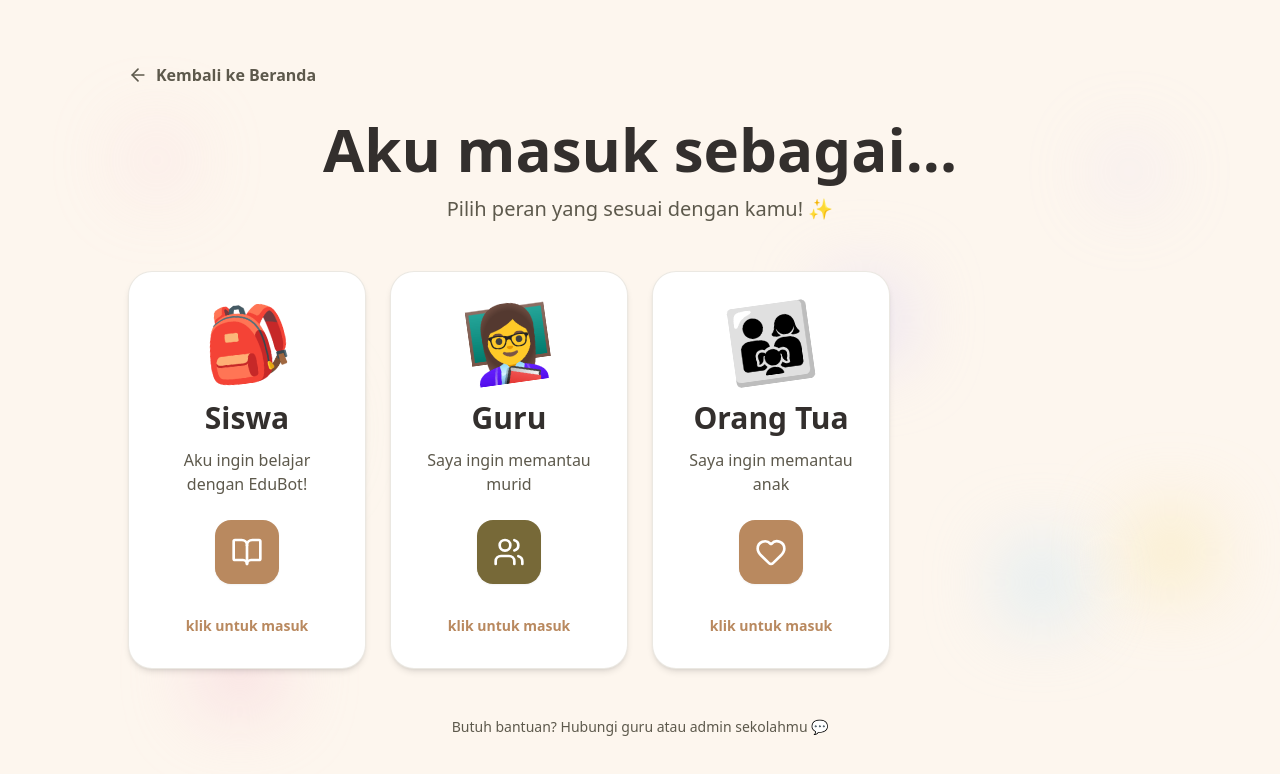
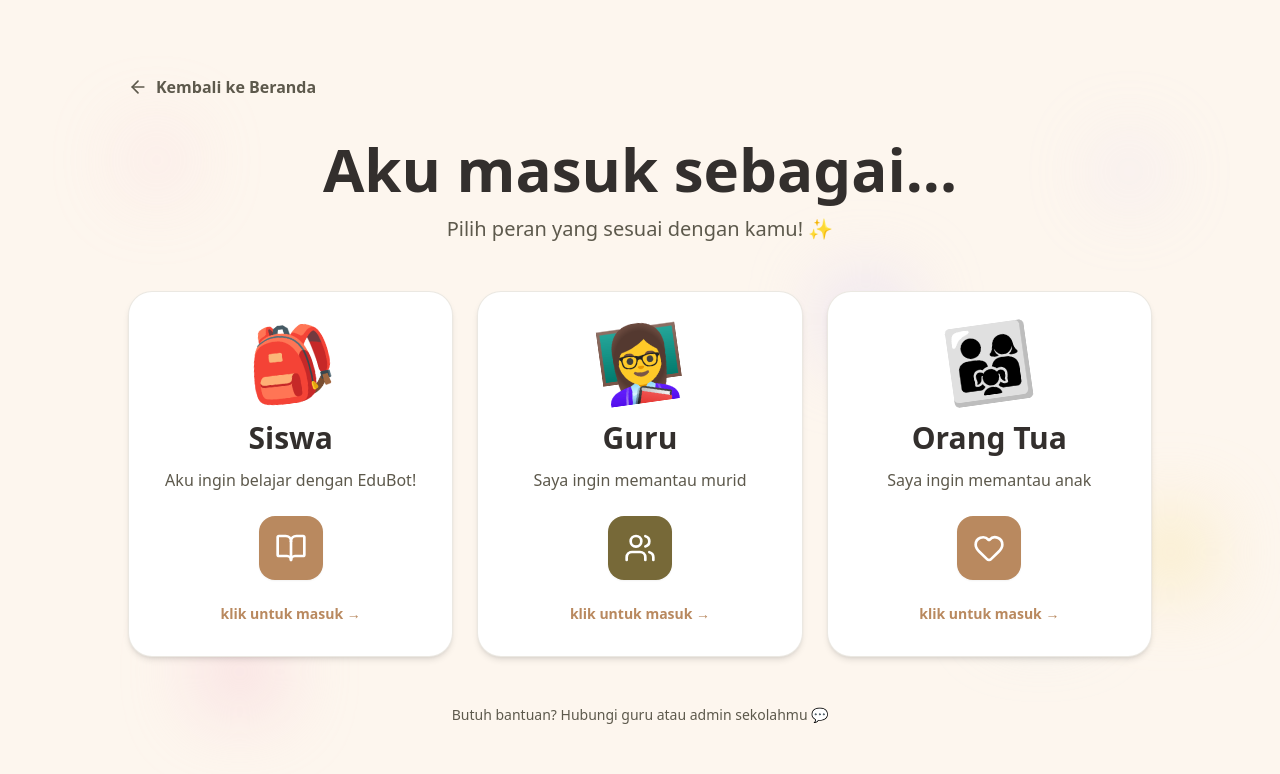
Before and after one commit to erycaaaaa/edubot-cerdas, a React (Vite) app in the folder frontend-vite/: page /role-selection in a window 1280 px wide. Shown: the top 774 px of the page. Built offline with nearby package versions, Linux system fonts and the light colour scheme; no server answers.

Commit message:
Update RoleSelection

```diff
--- a/frontend-vite/src/pages/RoleSelection.tsx
+++ b/frontend-vite/src/pages/RoleSelection.tsx
@@ -1,3 +1,4 @@
+
 import { useNavigate } from 'react-router';
 import { motion } from 'framer-motion';
 import { BookOpen, Users, Heart, ArrowLeft } from 'lucide-react';
@@ -10,8 +11,7 @@ const roles = [
     description: 'Aku ingin belajar dengan EduBot!',
     Icon: BookOpen,
     color: 'bg-[#B9895F]',
-    textColor: 'text-[#B9895F]',
-    emoji: '🎒'
+    emoji: '🎒',
   },
   {
     id: 'teacher',
@@ -19,8 +19,7 @@ const roles = [
     description: 'Saya ingin memantau murid',
     Icon: Users,
     color: 'bg-[#776938]',
-    textColor: 'text-[#776938]',
-    emoji: '👩‍🏫'
+    emoji: '👩‍🏫',
   },
   {
     id: 'parent',
@@ -28,25 +27,25 @@ const roles = [
     description: 'Saya ingin memantau anak',
     Icon: Heart,
     color: 'bg-[#B9895F]',
-    textColor: 'text-[#B9895F]',
-    emoji: '👨‍👩‍👧'
-  }
+    emoji: '👨‍👩‍👧',
+  },
 ];
 
 export default function RoleSelection() {
   const navigate = useNavigate();
 
   return (
-    <div className="min-h-screen bg-[#FDF6EE] flex items-center justify-center p-6 relative overflow-hidden">
+    <div className="min-h-screen bg-[#FDF6EE] flex items-center justify-center px-4 py-6 sm:px-6 sm:py-10 relative overflow-hidden">
       <AnimatedBlobs />
 
       <div className="w-full max-w-5xl relative z-10">
+
         {/* Back Button */}
         <motion.button
           initial={{ opacity: 0, x: -20 }}
           animate={{ opacity: 1, x: 0 }}
           onClick={() => navigate('/')}
-          className="flex items-center gap-2 text-[#5D594C] hover:text-[#332F2D] mb-8 font-semibold transition-colors"
+          className="flex items-center gap-2 text-[#5D594C] hover:text-[#332F2D] mb-8 sm:mb-10 font-semibold transition-colors text-sm sm:text-base"
         >
           <ArrowLeft className="w-5 h-5" />
           <span>Kembali ke Beranda</span>
@@ -57,66 +56,69 @@ export default function RoleSelection() {
           initial={{ opacity: 0, y: -20 }}
           animate={{ opacity: 1, y: 0 }}
           transition={{ duration: 0.6 }}
-          className="text-center mb-12"
+          className="text-center mb-8 sm:mb-12"
         >
-          <h1 className="text-5xl md:text-6xl font-bold text-[#332F2D] mb-4">
+          <h1 className="text-3xl sm:text-4xl md:text-5xl lg:text-6xl font-bold text-[#332F2D] mb-3 sm:mb-4 leading-tight">
             Aku masuk sebagai...
           </h1>
-          <p className="text-xl text-[#5D594C]">
+
+          <p className="text-base sm:text-lg md:text-xl text-[#5D594C]">
             Pilih peran yang sesuai dengan kamu! ✨
           </p>
         </motion.div>
 
         {/* Role Cards */}
-        <div className="grid md:grid-cols-2 xl:grid-cols-4 gap-6">
+        <div className="grid grid-cols-1 sm:grid-cols-2 lg:grid-cols-3 gap-4 sm:gap-5 lg:gap-6">
           {roles.map((role, index) => (
-            <motion.div
+            <motion.button
               key={role.id}
+              type="button"
               initial={{ opacity: 0, y: 30 }}
               animate={{ opacity: 1, y: 0 }}
               transition={{ duration: 0.5, delay: index * 0.1 }}
-              whileHover={{ y: -8, scale: 1.02 }}
-              whileTap={{ scale: 0.98 }}
+              whileHover={{ y: -6, scale: 1.02 }}
+              whileTap={{ scale: 0.97 }}
               onClick={() => navigate(`/login/${role.id}`)}
-              className="cursor-pointer group"
+              className="w-full h-full text-left cursor-pointer group focus:outline-none focus-visible:ring-4 focus-visible:ring-[#B9895F]/40 rounded-3xl"
             >
-              <div className="bg-white rounded-3xl p-8 shadow-md hover:shadow-xl transition-all relative overflow-hidden border border-[#BDB2A0]/30 text-center">
+              <div className="bg-white rounded-3xl p-6 sm:p-7 lg:p-8 shadow-md hover:shadow-xl transition-all relative overflow-hidden border border-[#BDB2A0]/30 text-center h-full min-h-[300px] sm:min-h-[320px] flex flex-col items-center justify-center">
+
                 {/* Emoji */}
                 <motion.div
-                  animate={{
-                    rotate: [0, -8, 8, -8, 0],
-                  }}
+                  animate={{ rotate: [0, -8, 8, -8, 0] }}
                   transition={{
                     duration: 2,
                     repeat: Infinity,
-                    repeatDelay: 3
+                    repeatDelay: 3,
                   }}
-                  className="text-7xl mb-6 flex justify-center"
+                  className="text-6xl sm:text-7xl mb-4 sm:mb-6"
                 >
                   {role.emoji}
                 </motion.div>
 
                 {/* Title */}
-                <h3 className="text-3xl font-bold text-[#332F2D] mb-3">
+                <h3 className="text-2xl sm:text-3xl font-bold text-[#332F2D] mb-2 sm:mb-3">
                   {role.title}
                 </h3>
 
                 {/* Description */}
-                <p className="text-[#5D594C] mb-6 min-h-[48px]">
+                <p className="text-sm sm:text-base text-[#5D594C] mb-5 sm:mb-6 min-h-[24px]">
                   {role.description}
                 </p>
 
                 {/* Icon */}
-                <div className={`inline-flex items-center justify-center w-16 h-16 rounded-2xl ${role.color} text-white shadow-sm mb-4`}>
-                  <role.Icon className="w-8 h-8" />
+                <div
+                  className={`inline-flex items-center justify-center w-14 h-14 sm:w-16 sm:h-16 rounded-2xl ${role.color} text-white shadow-sm mb-3 sm:mb-4`}
+                >
+                  <role.Icon className="w-7 h-7 sm:w-8 sm:h-8" />
                 </div>
 
                 {/* Hover Indicator */}
-                <div className="mt-4 text-[#B9895F] font-bold text-sm group-hover:translate-x-1 transition-transform">
-                  klik untuk masuk
+                <div className="mt-2 text-[#B9895F] font-bold text-xs sm:text-sm group-hover:translate-x-1 transition-transform">
+                  klik untuk masuk →
                 </div>
               </div>
-            </motion.div>
+            </motion.button>
           ))}
         </div>
 
@@ -125,10 +127,11 @@ export default function RoleSelection() {
           initial={{ opacity: 0 }}
           animate={{ opacity: 1 }}
           transition={{ delay: 0.5 }}
-          className="text-center mt-12 text-sm text-[#5D594C]"
+          className="text-center mt-8 sm:mt-12 text-xs sm:text-sm text-[#5D594C] px-2"
         >
           Butuh bantuan? Hubungi guru atau admin sekolahmu 💬
         </motion.div>
+
       </div>
     </div>
   );
```
